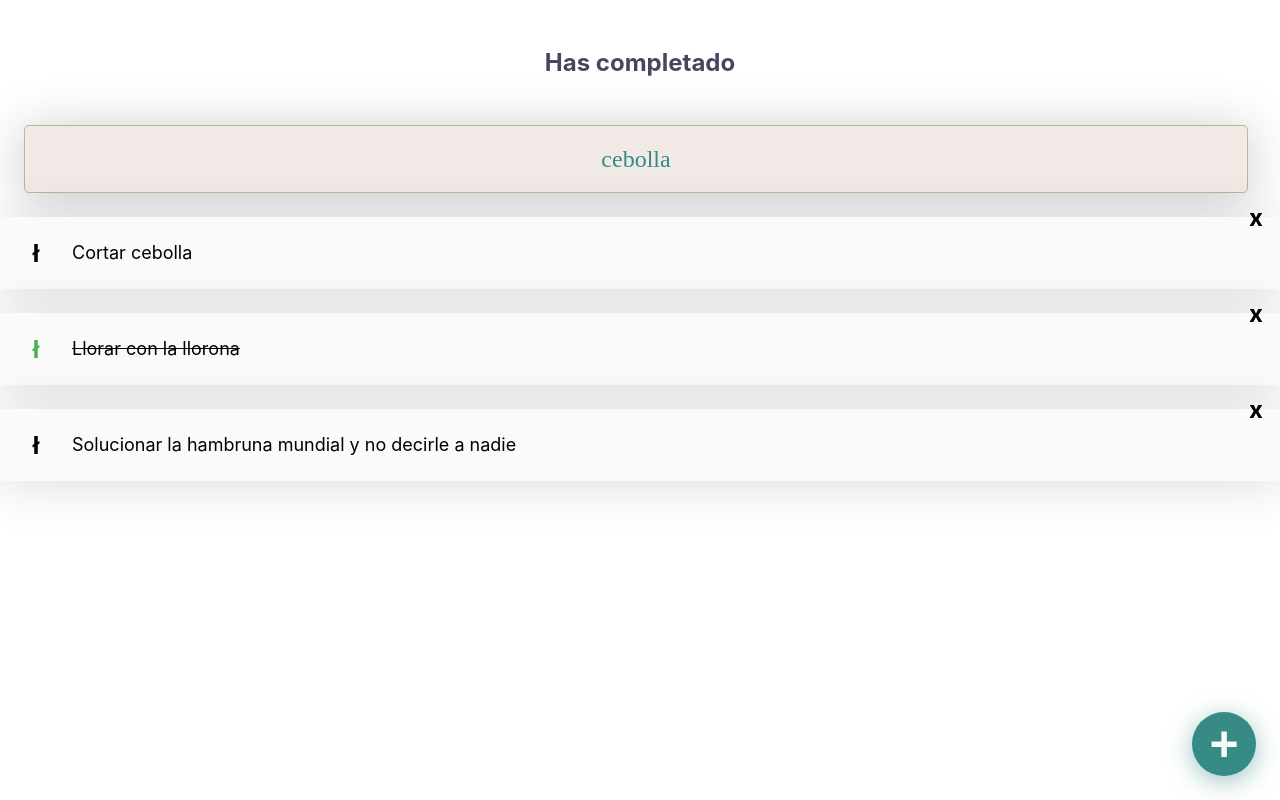
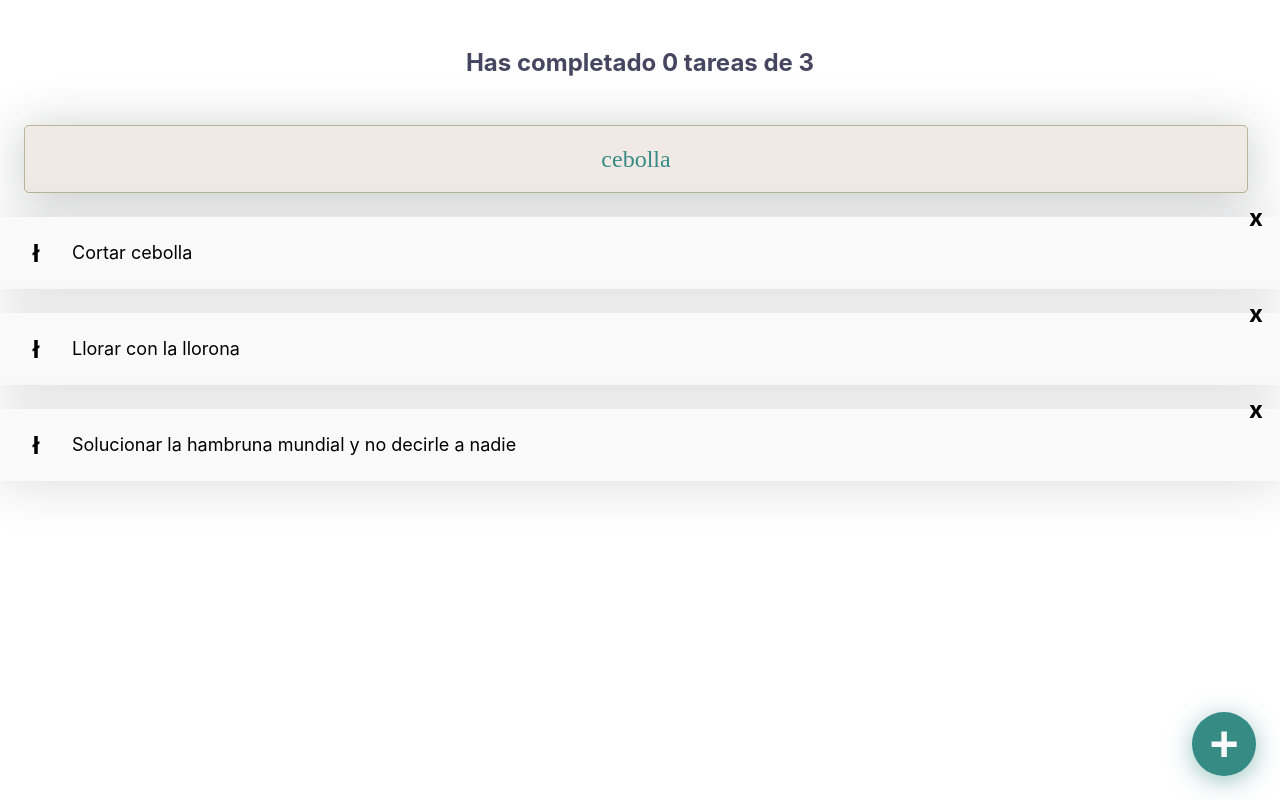
Before and after one commit to JI-Villalobos/Todo-react, a React (Create React App) app: page / in a window 1280 px wide. Built offline with nearby package versions, Linux system fonts and the light colour scheme.

Commit message:
[UPDATE] search, complete and delete todos

```diff
--- a/src/App.js
+++ b/src/App.js
@@ -1,14 +1,14 @@
 //import './App.css';
-import React from 'react'
-import { TodoCounter } from './Components/TodoCounter';
-import { TodoList } from './Components/TodoList';
-import { TodoSearch } from './Components/TodoSearch';
-import { TodoItem } from './Components/TodoItem';
-import { CreateTodoButton } from './Components/CreateTodoButton';
+import React from "react";
+import { TodoCounter } from "./Components/TodoCounter";
+import { TodoList } from "./Components/TodoList";
+import { TodoSearch } from "./Components/TodoSearch";
+import { TodoItem } from "./Components/TodoItem";
+import { CreateTodoButton } from "./Components/CreateTodoButton";
 
-const todos = [
+const defaultTodos = [
   { text: "Cortar cebolla", completed: false },
-  { text: "Llorar con la llorona", completed: true },
+  { text: "Llorar con la llorona", completed: false },
   {
     text: "Solucionar la hambruna mundial y no decirle a nadie",
     completed: false,
@@ -16,13 +16,53 @@
 ];
 
 function App() {
+  const [todos, setTodos] = React.useState(defaultTodos);
+  const [searchValue, setSearchValue] = React.useState("");
+
+  // !! -> means if the value is true (!!todo.completed -> todo.completed == true)
+  const completedTodos = todos.filter((todo) => !!todo.completed).length;
+  const totalTodos = todos.length;
+
+  let searchedTodos = [];
+
+  if (!searchValue.length >= 1) {
+    searchedTodos = todos;
+  } else {
+    searchedTodos = todos.filter((todo) => {
+      const todoText = todo.text.toLowerCase();
+      const searchText = searchValue.toLowerCase();
+
+      return todoText.includes(searchText);
+    });
+  }
+
+  const completeTodo = (text) => {
+    const todoIndex = todos.findIndex((todo) => todo.text === text);
+    const newTodos = [...todos];
+    newTodos[todoIndex].completed = true;
+    setTodos(newTodos);
+  };
+
+  const deleteTodo = (text) => {
+    const todoIndex = todos.findIndex((todo) => todo.text === text);
+    const newTodos = [...todos];
+    newTodos.splice(todoIndex, 1);
+    setTodos(newTodos);
+  };
+
   return (
     <React.Fragment>
-      <TodoCounter />
-      <TodoSearch />
+      <TodoCounter total={totalTodos} completed={completedTodos} />
+      <TodoSearch searchValue={searchValue} setSearchValue={setSearchValue} />
       <TodoList>
-        {todos.map((todo) => (
-          <TodoItem key={todo.text} text={todo.text} completed={todo.completed}/>
+        {searchedTodos.map((todo) => (
+          <TodoItem
+            key={todo.text}
+            text={todo.text}
+            completed={todo.completed}
+            onComplete={() => completeTodo(todo.text)}
+            onDelete={() => deleteTodo(todo.text)}
+          />
         ))}
       </TodoList>
       <CreateTodoButton />
--- a/src/Components/TodoCounter.js
+++ b/src/Components/TodoCounter.js
@@ -1,9 +1,11 @@
 import React from 'react'
 import './styles/TodoCounter.css'
 
-function TodoCounter(){
+function TodoCounter({ total, completed }){
     return(
-        <h2 className="TodoCounter">Has completado</h2>
+        <h2 className="TodoCounter">
+            Has completado {completed} tareas de {total}
+        </h2>
     )
 }
 
--- a/src/Components/TodoItem.js
+++ b/src/Components/TodoItem.js
@@ -2,26 +2,26 @@
 import "./styles/TodoItem.css";
 
 function TodoItem(props) {
-  const onComplete = () => {
+  /*const onComplete = () => {
     alert("Completed task: " + props.text);
-  };
+  };*/
 
-  const onDelete = () => {
+  /*const onDelete = () => {
     alert("Deleted task: " + props.text);
-  };
+  };*/
 
   return (
     <li className="TodoItem">
       <span
         className={`Icon Icon-check ${props.completed && "Icon-check--active"}`}
-        onClick={onComplete}
+        onClick={props.onComplete}
       >
         ł
       </span>
       <p className={`TodoItem-p ${props.completed && "TodoItem-p--complete"}`}>
         {props.text}
       </p>
-      <span className="Icon Icon-delete" onClick={onDelete}>
+      <span className="Icon Icon-delete" onClick={props.onDelete}>
         x
       </span>
     </li>
--- a/src/Components/TodoSearch.js
+++ b/src/Components/TodoSearch.js
@@ -1,15 +1,22 @@
-import React from 'react'
-import './styles/TodoSearch.css'
+import React from "react";
+import "./styles/TodoSearch.css";
 
-function TodoSearch(props) {
+function TodoSearch({ searchValue, setSearchValue }) {
+  //const [searchValue, setSearchValue] = React.useState("");
 
-    const OnSearchValueSearch = (event) => {
-        console.log(event.target.value);
-    }
+  const OnSearchValueSearch = (event) => {
+    console.log(event.target.value);
+    setSearchValue(event.target.value);
+  };
 
-    return(
-        <input className="TodoSearch" placeholder="cebolla" onChange={OnSearchValueSearch}/>
-    )
+  return (
+    <input
+      className="TodoSearch"
+      placeholder="cebolla"
+      onChange={OnSearchValueSearch}
+      value={searchValue}
+    />
+  );
 }
 
-export { TodoSearch }
+export { TodoSearch };
```
